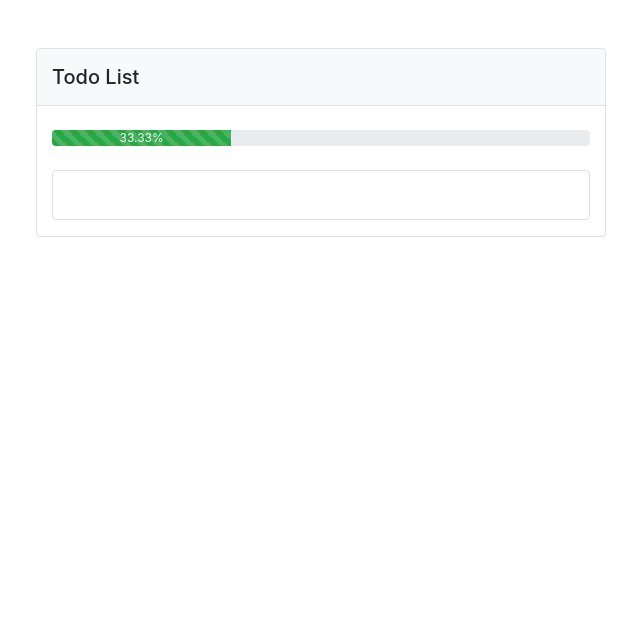
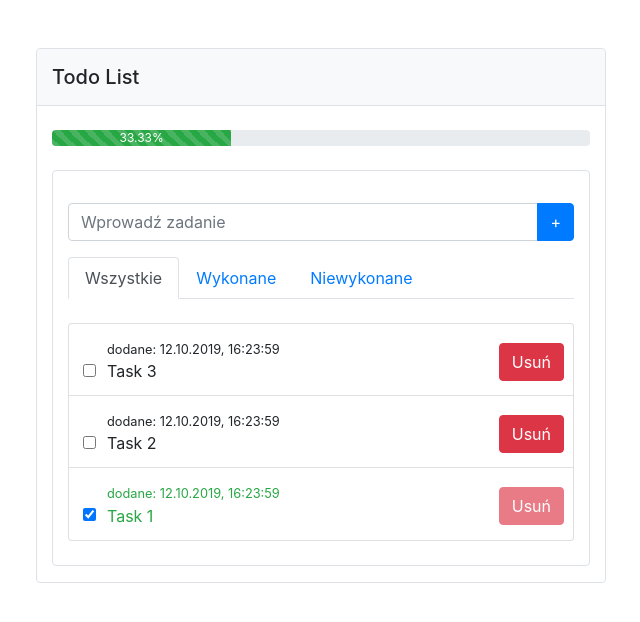
Before and after one commit to Nitropox/nn-todo-list-ts, a React (Create React App) app: page / in a window 1280 px wide. Shown: the top 622 px of the page, without its empty margins (319-959 px from the left). Built offline with nearby package versions, Linux system fonts and the light colour scheme.

Commit message:
Added logic and all the components

```diff
--- a/src/App.tsx
+++ b/src/App.tsx
@@ -1,4 +1,4 @@
-import React from "react";
+import React, { useState, useContext } from "react";
 import "./App.css";
 import { ProgressBar } from "./components/ProgressBar";
 import { TodoInput } from "./components/TodoInput";
@@ -6,8 +6,37 @@ import { TodoList } from "./components/TodoList";
 import { Tabs } from "./components/Tabs";
 import { Provider as TodosProvider } from "./context/tasksReducer";
 import { Context as TodosContext } from "./context/tasksReducer";
+import { Task } from "./context/types";
 
 const App: React.FC = () => {
+  const [activeTab, setActiveTab] = useState(0);
+  const { state } = useContext(TodosContext);
+
+  const switchTab = (id: number): void => {
+    setActiveTab(id);
+  };
+
+  const selectedTabList = (): Task[] => {
+    switch (activeTab) {
+      case 0:
+        return state;
+      case 1:
+        return state.filter((task: Task) => task.checked);
+      case 2:
+        return state.filter((task: Task) => !task.checked);
+      default:
+        return state;
+    }
+  };
+
+  const progress = () => {
+    return (
+      (
+        (100 * state.filter((task: Task) => task.checked).length) /
+        state.length
+      ).toFixed(2) + "%"
+    );
+  };
   return (
     <div className="container">
       <div className="row justify-content-center pt-5">
@@ -17,11 +46,11 @@ const App: React.FC = () => {
               <h5 className="my-3">Todo List</h5>
             </div>
           </header>
-          <ProgressBar progress="33.33%" />
+          <ProgressBar progress={progress()} />
           <div className="col border rounded py-4">
             <TodoInput />
-            <Tabs />
-            <TodoList />
+            <Tabs switchTab={switchTab} activeTab={activeTab} />
+            <TodoList list={selectedTabList()} />
           </div>
         </main>
       </div>
--- a/src/components/SingleTask.tsx
+++ b/src/components/SingleTask.tsx
@@ -1,5 +1,53 @@
-import React from "react";
+import React, { useContext } from "react";
+import { Context as TodosContext } from "../context/tasksReducer";
+import { Task } from "../context/types";
 
-export const SingleTask: React.FC = () => {
-  return <div></div>;
+interface SingleTaskProps {
+  item: Task;
+}
+export const SingleTask: React.FC<SingleTaskProps> = ({ item }) => {
+  const { makeTaskDone, removeTask } = useContext(TodosContext);
+
+  return (
+    <li className="list-group-item pt-3">
+      <div className="row align-items-center">
+        <div className={`col pl-4  ${item.checked ? " text-success" : ""}`}>
+          <div className="row">
+            <small className="pl-4">
+              dodane: {new Date(item.date).toLocaleString("pl-PL")}
+            </small>
+          </div>
+          <div className="row ">
+            <div className="form-check">
+              <input
+                className="form-check-input"
+                type="checkbox"
+                defaultChecked={item.checked ? true : false}
+                onChange={() => {
+                  makeTaskDone(item.date);
+                }}
+                id={item.date.toString()}
+              />
+              <label
+                className="form-check-label pl-1"
+                htmlFor={item.date.toString()}
+              >
+                {item.title}
+              </label>
+            </div>
+          </div>
+        </div>
+        <div className="col-xs-2 mr-1 ">
+          <button
+            type="button"
+            className={`btn btn-danger ${item.checked ? "disabled" : ""}`}
+            disabled={item.checked}
+            onClick={() => removeTask(item.date)}
+          >
+            Usuń
+          </button>
+        </div>
+      </div>
+    </li>
+  );
 };
--- a/src/components/Tabs.tsx
+++ b/src/components/Tabs.tsx
@@ -1,5 +1,41 @@
+/* eslint-disable jsx-a11y/anchor-is-valid */
 import React from "react";
 
-export const Tabs: React.FC = () => {
-  return <div></div>;
+interface TabsProps {
+  activeTab: number;
+  switchTab: Function;
+}
+
+export const Tabs: React.FC<TabsProps> = ({ activeTab, switchTab }) => {
+  return (
+    <ul className="nav nav-tabs">
+      <li className="nav-item">
+        <a
+          className={`nav-link ${activeTab === 0 ? " active" : null}`}
+          href="#"
+          onClick={() => switchTab(0)}
+        >
+          Wszystkie
+        </a>
+      </li>
+      <li className="nav-item">
+        <a
+          className={`nav-link ${activeTab === 1 ? " active" : null}`}
+          href="#"
+          onClick={() => switchTab(1)}
+        >
+          Wykonane
+        </a>
+      </li>
+      <li className="nav-item">
+        <a
+          className={`nav-link ${activeTab === 2 ? " active" : null}`}
+          href="#"
+          onClick={() => switchTab(2)}
+        >
+          Niewykonane
+        </a>
+      </li>
+    </ul>
+  );
 };
--- a/src/components/TodoInput.tsx
+++ b/src/components/TodoInput.tsx
@@ -1,5 +1,47 @@
-import React from "react";
+import React, { useState, useContext } from "react";
+import { Context as TodosContext } from "../context/tasksReducer";
 
-export const TodoInput: React.FC = () => {
-  return <div></div>;
+export const TodoInput = () => {
+  const [input, setInput] = useState("");
+  const [isValid, setIsValid] = useState(true);
+  const { addTask } = useContext(TodosContext);
+
+  const submitHandler = (event: any): void => {
+    if (event.target.checkValidity() === false) {
+      event.preventDefault();
+      setIsValid(false);
+    } else {
+      setIsValid(true);
+      addTask(+new Date(), input, () => setInput(""));
+    }
+  };
+
+  return (
+    <div className="row pt-2">
+      <form
+        className={`col needs-validation ${isValid ? "" : "was-validated"}`}
+        noValidate
+        onSubmit={submitHandler}
+      >
+        <div className="input-group mb-3">
+          <input
+            type="text"
+            className="form-control"
+            placeholder="Wprowadź zadanie"
+            value={input}
+            onChange={event => setInput(event.target.value)}
+            maxLength={100}
+            required
+          />
+          <div className="input-group-append">
+            <button className="btn btn-primary rounded-right" type="submit">
+              +
+            </button>
+          </div>
+          <div className="valid-feedback">Pole wypełnione poprawnie</div>
+          <div className="invalid-feedback">To pole nie moe być puste!</div>
+        </div>
+      </form>
+    </div>
+  );
 };
--- a/src/components/TodoList.tsx
+++ b/src/components/TodoList.tsx
@@ -1,5 +1,17 @@
 import React from "react";
+import { SingleTask } from "./SingleTask";
+import { Task } from "../context/types";
 
-export const TodoList: React.FC = () => {
-  return <div></div>;
+interface TodoListProps {
+  list: Task[];
+}
+
+export const TodoList: React.FC<TodoListProps> = ({ list }) => {
+  return (
+    <ul className="list-group pt-4">
+      {list.map((item: Task) => {
+        return <SingleTask key={item.date} item={item} />;
+      })}
+    </ul>
+  );
 };
--- a/src/context/actions.ts
+++ b/src/context/actions.ts
@@ -16,6 +16,7 @@ export interface MakeTaskDoneAction {
   type: ActionTypes.makeTaskDone;
   payload: number;
 }
+
 export const addTask = (dispatch: Dispatch<AddTaskAction>) => (
   date: number,
   title: string,
--- a/src/context/tasksReducer.ts
+++ b/src/context/tasksReducer.ts
@@ -28,17 +28,17 @@ export const { Context, Provider } = createDataContext(
   [
     {
       date: 1570897439971,
-      title: "Wykonać zadanie rekrutacyjne dla NN",
+      title: "Task 3",
       checked: false
     },
     {
       date: 1570897439972,
-      title: "Sprawdzić moliwości w świecie JS",
+      title: "Task 2",
       checked: false
     },
     {
       date: 1570897439973,
-      title: "Ukończyć kurs React Hooks",
+      title: "Task 1",
       checked: true
     }
   ]
```
